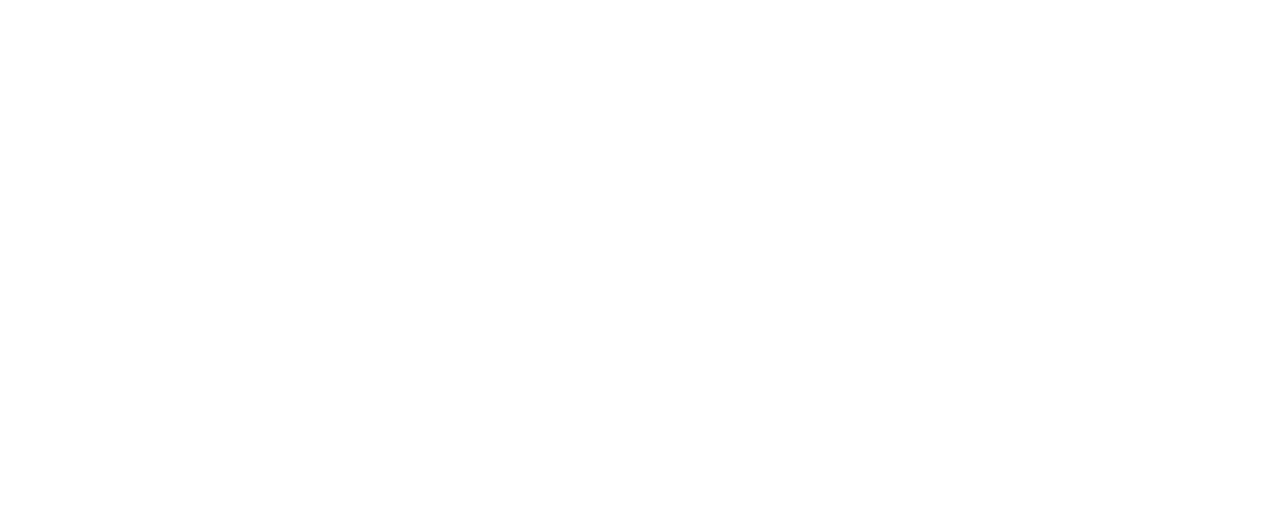
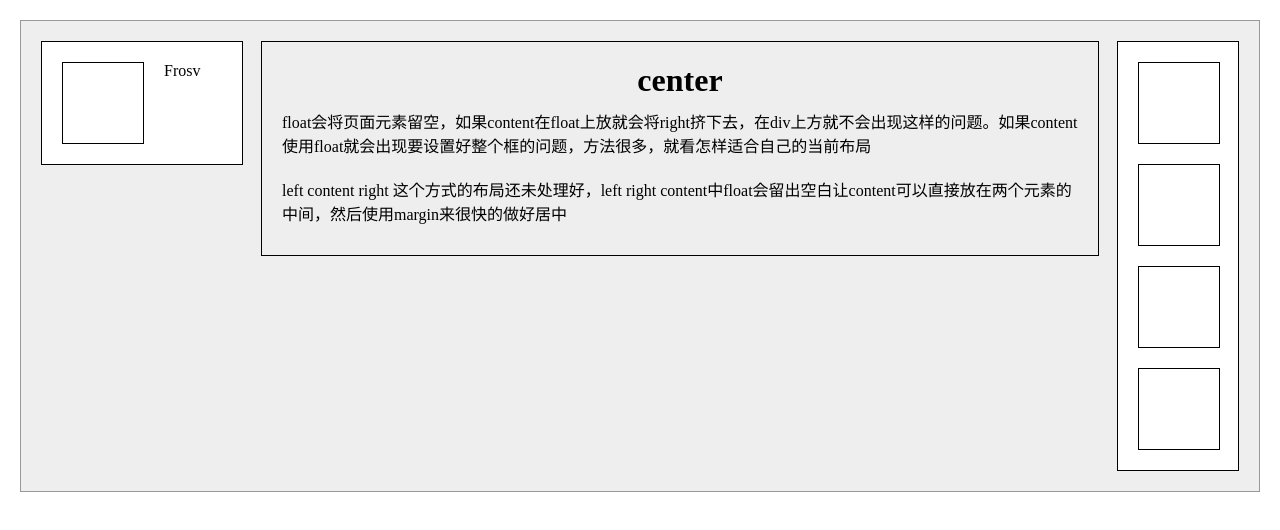
Before and after one commit to Frosv/baidu_webtest, a plain HTML site: page 03/index.html in a window 1280 px wide. Drawn offline with Linux system fonts and the light colour scheme.

Commit message:
no message

```diff
--- a/03/index.html
+++ b/03/index.html
@@ -3,8 +3,46 @@
 <head>
     <meta charset="UTF-8">
     <title>Title</title>
+    <link rel="stylesheet" href="./03.css">
 </head>
 <body>
+    <div class="wrap">
+        <div class="mainContent">
+            <div class="left">
+                <div class="logo leftImg">
 
+                </div>
+                <div class="teamName">
+                    Frosv
+                </div>
+            </div>
+
+
+            <div class="right">
+                <div class="logo">
+
+                </div>
+                <div class="logo">
+
+                </div>
+                <div class="logo">
+
+                </div>
+                <div class="logo">
+
+                </div>
+            </div>
+            <div class="content">
+                <div class="main">
+                    <h1>center</h1>
+                    <p>float会将页面元素留空，如果content在float上放就会将right挤下去，在div上方就不会出现这样的问题。如果content使用float就会出现要设置好整个框的问题，方法很多，就看怎样适合自己的当前布局</p>
+                    <p>left content right 这个方式的布局还未处理好，left right content中float会留出空白让content可以直接放在两个元素的中间，然后使用margin来很快的做好居中</p>
+                </div>
+                <!--<h1>team</h1>-->
+            </div>
+
+        </div>
+
+    </div>
 </body>
 </html>
```
